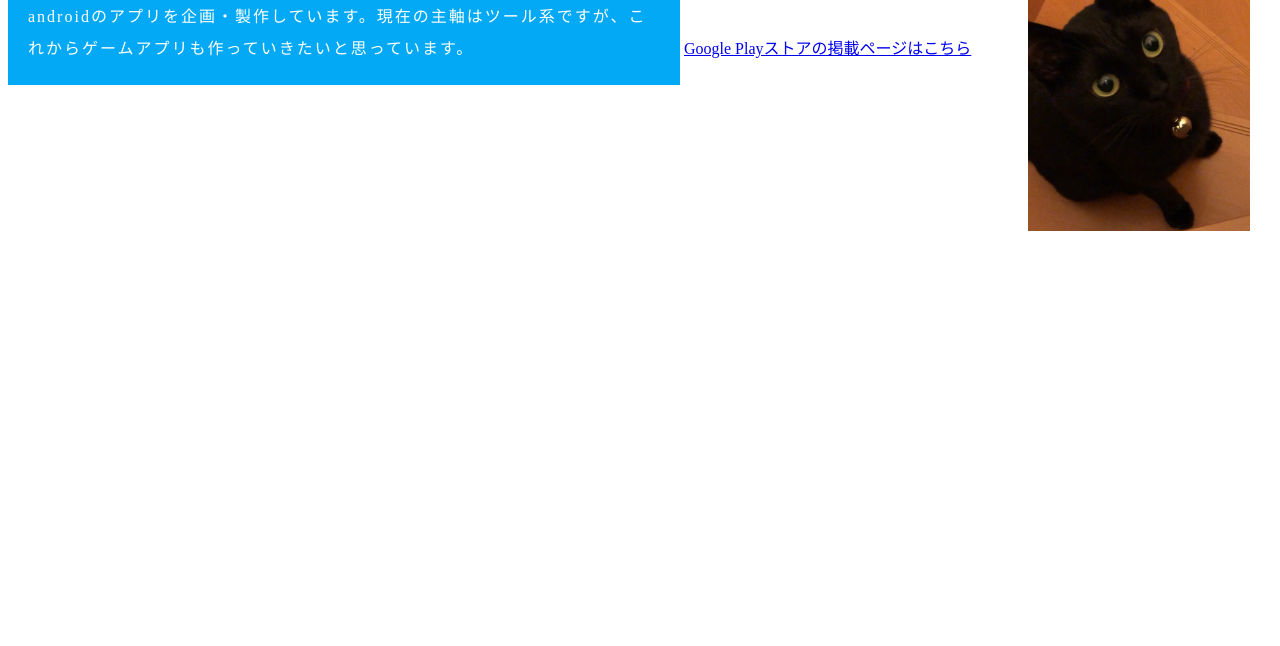
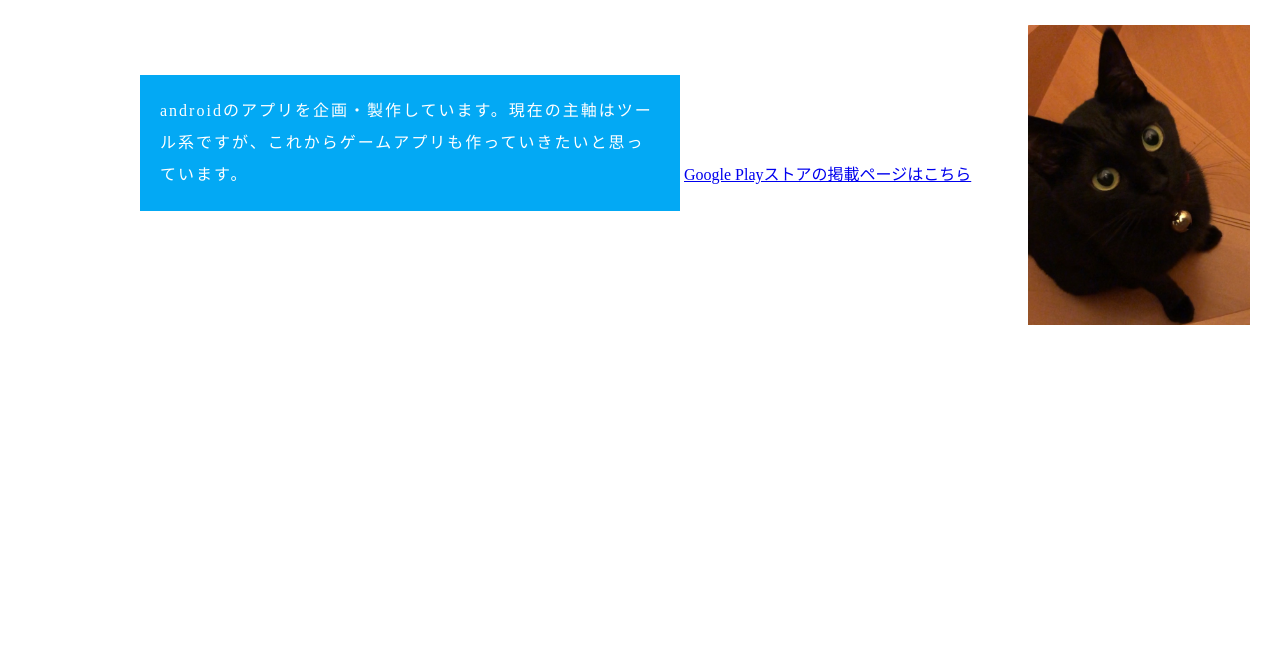
Before and after one commit to u-creation8853/app-ads.txt, a plain HTML site: page index.html in a window 1280 px wide. Shown: the part 154-800 px from the top of the page. Drawn offline with Linux system fonts and the light colour scheme.

Commit message:
Update index.html

```diff
--- a/index.html
+++ b/index.html
@@ -7,6 +7,11 @@
 
 
 	<style>
+		.message .container{
+    max-width:1000px;
+    margin:0px auto;
+    padding:80px 0px;
+}
 		h1 {
     font-weight: normal;
     padding-bottom: 10px;
@@ -38,11 +43,22 @@
 	</style>
 </head>
 <body>
-	<h1>U-CREATION</h1>
+	<section class="message">
+    <div class="container">
+        <div class="content">
+            <!-- ここにHTMLを書き込みます -->
+　　　　<h1>U-CREATION</h1>
 	<p>androidのアプリを企画・製作しています。現在の主軸はツール系ですが、これからゲームアプリも作っていきたいと思っています。</p>
 	<img src="182.jpg" alt="">
+	<a href="https://play.google.com/store/apps/details?id=com.u_creation.BatteryManager&hl=ja&gl=US">Google Playストアの掲載ページはこちら</a>
+        </div>
+    </div>
+</section>
+<!-- // MESSAGE -->
 
-	<a href="https://play.google.com/store/apps/details?id=com.u_creation.BatteryManager&hl=ja&gl=US">Google Playストアの掲載ページはこちら</a>
+
+
+
 </body>
 
 
```
